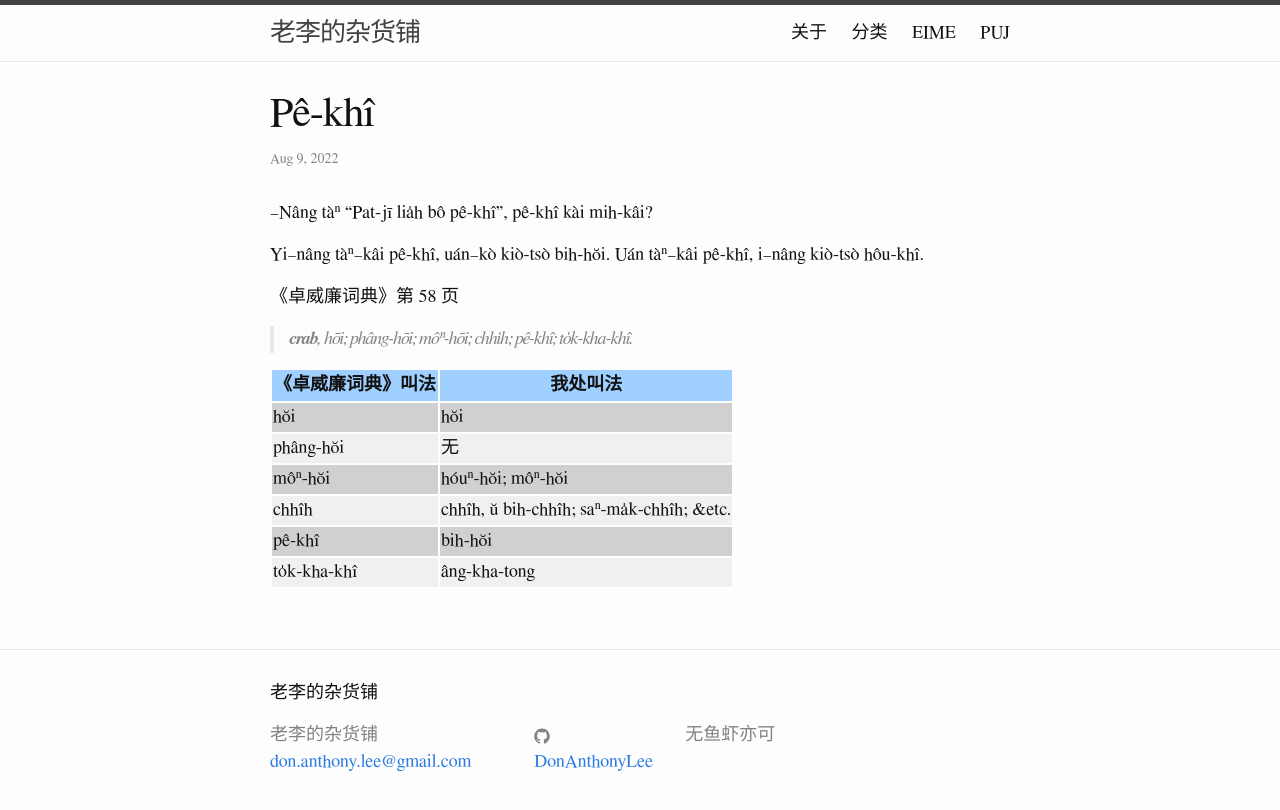
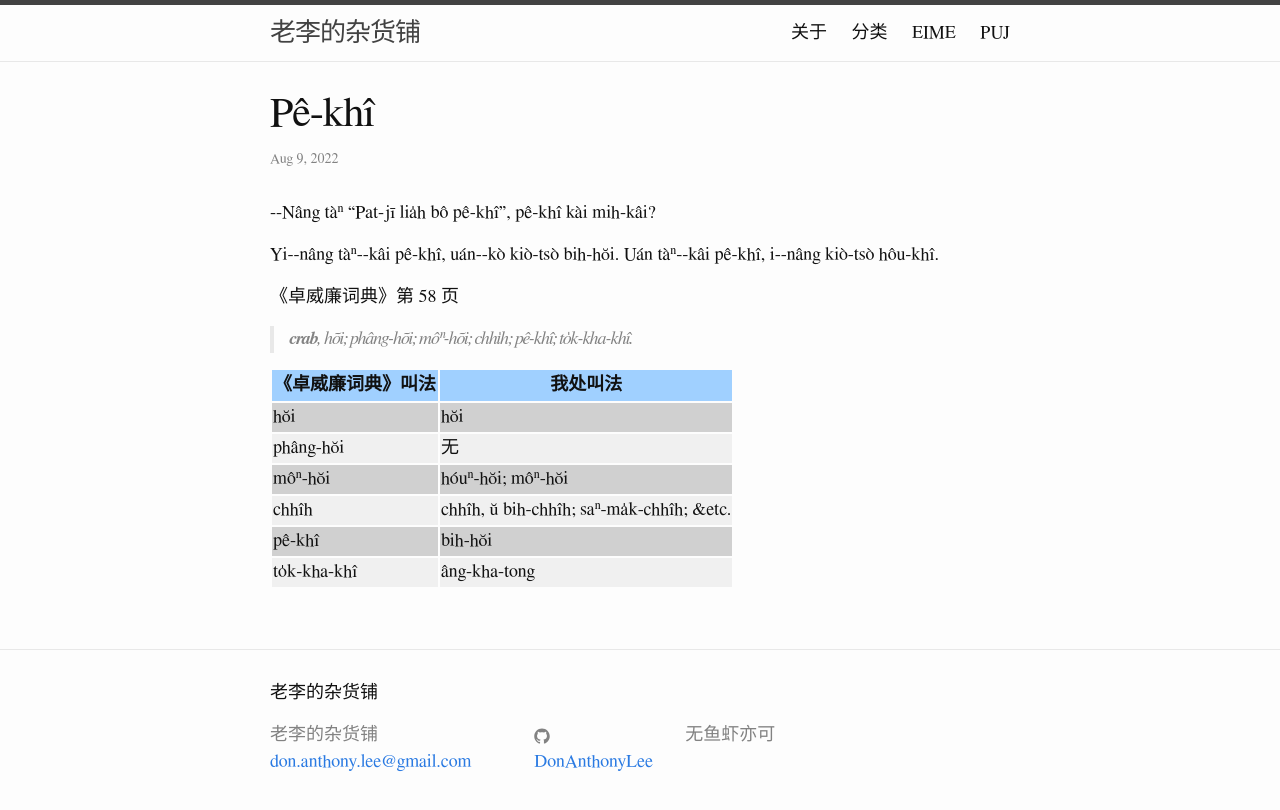
Before and after one commit to DonAnthonyLee/DonAnthonyLee.github.io, a Jekyll site: the page built from docs/puj/Pê-khî.md, in a window 1280 px wide. Shown: the top 810 px of the page. Built offline with Jekyll 4.4.1, drawn with Linux system fonts in a browser that asks for light colours; some web fonts are replaced; some of the changed lines change nothing that is shown.

Commit message:
replace double hyphen

```diff
--- a/docs/puj/Pê-khî.md
+++ b/docs/puj/Pê-khî.md
@@ -7,9 +7,9 @@
 
 {% include puj-style.html %}
 
---Nâng tàⁿ "Pat-jī lia̍h bô pê-khî", pê-khî kài mih-kâi?
+&#x002D;&#x002D;Nâng tàⁿ "Pat-jī lia̍h bô pê-khî", pê-khî kài mih-kâi?
 
-Yi--nâng tàⁿ--kâi pê-khî, uán--kò kiò-tsò bih-hŏi. Uán tàⁿ--kâi pê-khî, i--nâng kiò-tsò hôu-khî.
+Yi&#x002D;&#x002D;nâng tàⁿ&#x002D;&#x002D;kâi pê-khî, uán&#x002D;&#x002D;kò kiò-tsò bih-hŏi. Uán tàⁿ&#x002D;&#x002D;kâi pê-khî, i&#x002D;&#x002D;nâng kiò-tsò hôu-khî.
 
 
 《卓威廉词典》第 58 页
```
